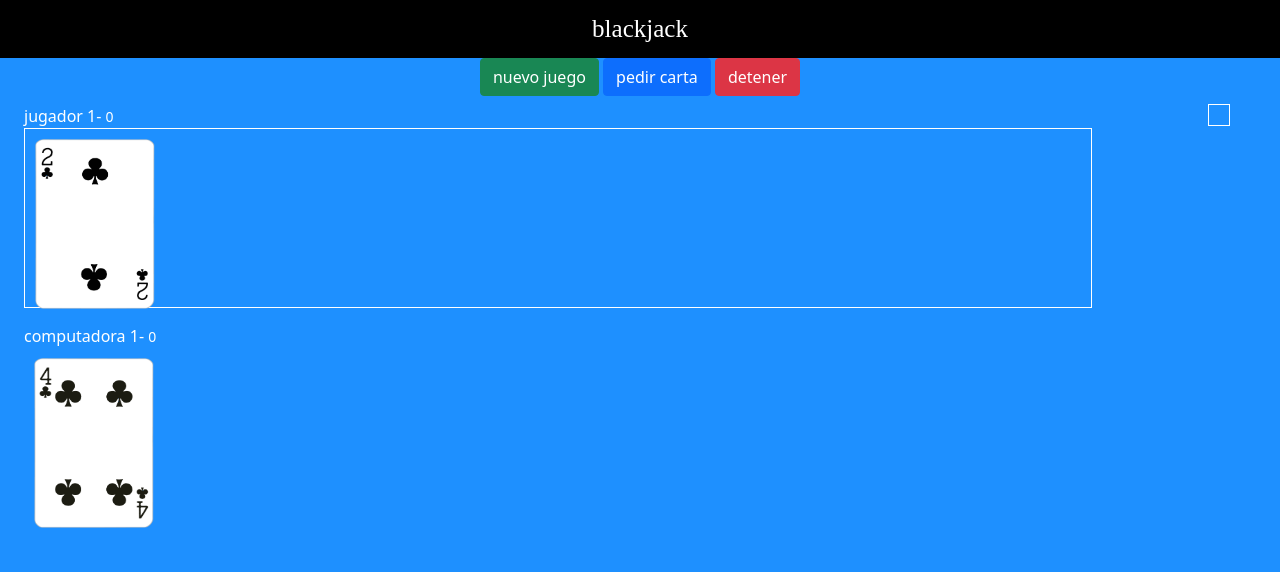
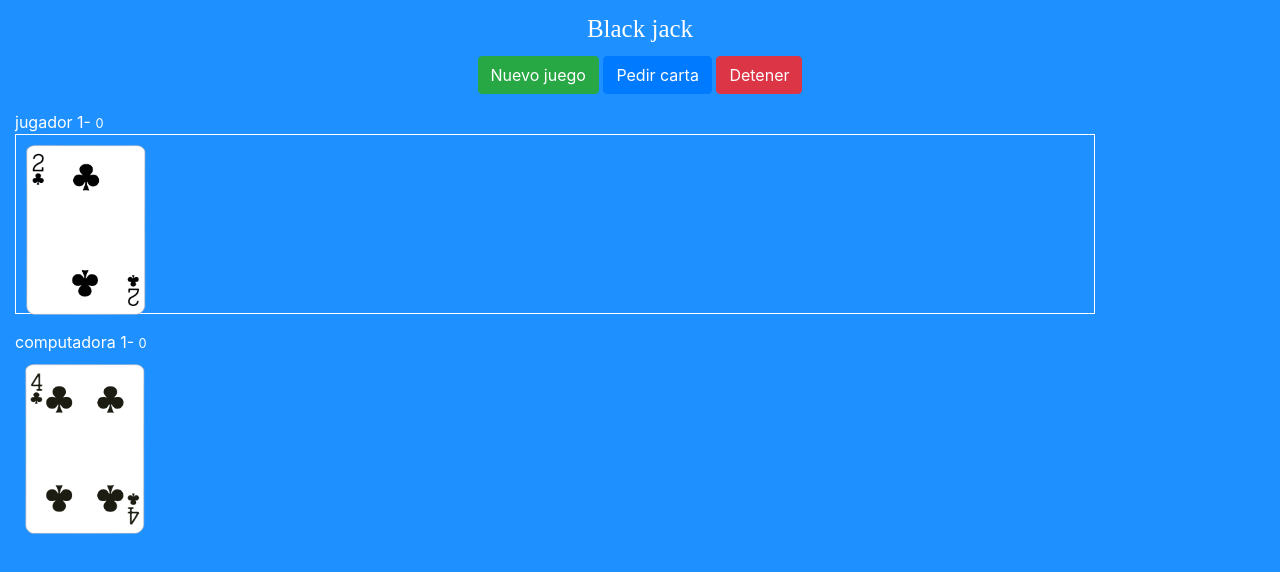
Before and after one commit to melvin01RD/juego-blackjack, a plain HTML site: page blackjack/index.html in a window 1280 px wide. Drawn offline with nearby package versions, Linux system fonts and the light colour scheme.

Commit message:
cambios en la estructura de juegos.js

```diff
--- a/blackjack/assets/app.js/juego.js
+++ b/blackjack/assets/app.js/juego.js
@@ -1,10 +1,13 @@
 
-/**
+/*
  * 2C = Two of Clubs
  * 2D = Two of Diamonds
  * 2H = Two of Hearts
  * 2S = Two of Spades
  */
+
+
+
 
 let deck         = [];
 const tipos      = ['C','D','H','S'];
@@ -41,6 +44,15 @@ const crearDeck = ( ) => {
     deck = _.shuffle( deck );
     console.log( deck );
     return deck;
+
+
+    /*const barajar=(arreglo)=>{ let i = arreglo.length; while(--i>0){let randIndex = Math.floor(Math.random() *
+      (i + 1)); [arreglo[randIndex],arreglo[i]] =[arreglo[i], arreglo[randIndex]];}
+
+      return arreglo;
+
+    }*/
+
 }
 
 crearDeck();
@@ -56,14 +68,12 @@ const pedirCarta = ( ) => {
     return carta;
 }
 
-// pedirCarta();
-const valorCarta = ( carta ) => {
+  pedirCarta();
 
+valorCarta(carta) {
     const valor = carta.substring(0, carta.length - 1);
-    return ( isNaN( valor ) ) ?
-            ( valor === 'A' ) ? 11 : 10
-            : valor * 1;
-}
+    return isNaN(valor) ? (valor === 'A' ? 11 : 10) : valor * 1;
+  }
 
 // turno de la computadora
 const turnoComputadora = ( puntosMinimos ) => {
@@ -158,3 +168,87 @@ btnNuevo.addEventListener('click', () => {
     btnDetener.disabled = false;
 
 });
+
+
+
+
+ // Objeto para manejar el estado del juego
+
+/*const juego = {
+    deck: [],
+    tipos: ['C', 'D', 'H', 'S'],
+    especiales: ['A', 'J', 'Q', 'K'],
+    puntosJugador: 0,
+    puntosComputadora: 0,
+    divCartasJugador: document.querySelector('#jugador-carta'),
+    divCartasComputadora: document.querySelector('#computadora-carta'),
+    puntosHTML: document.querySelectorAll('small'),
+    btnPedir: document.querySelector('#btnPedir'),
+    btnDetener: document.querySelector('#btnDetener'),
+    btnNuevo: document.querySelector('#btnNuevo'),
+
+    // Función para crear un nuevo deck y barajarlo
+    crearDeck() {
+      for (let i = 2; i <= 10; i++) {
+        for (let tipo of this.tipos) {
+          this.deck.push(i + tipo);
+        }
+      }
+
+      for (let tipo of this.tipos) {
+        for (let esp of this.especiales) {
+          this.deck.push(esp + tipo);
+        }
+      }
+
+      this.deck = _.shuffle(this.deck);
+    },
+
+    // Función para tomar una carta del deck
+    pedirCarta() {
+      if (this.deck.length === 0) {
+        throw 'No hay cartas en el deck';
+      }
+      const carta = this.deck.pop();
+      return carta;
+    },
+
+    // Función para obtener el valor de una carta
+    valorCarta(carta) {
+      const valor = carta.substring(0, carta.length - 1);
+      return isNaN(valor) ? (valor === 'A' ? 11 : 10) : valor * 1;
+    },
+
+    // Función para el turno de la computadora
+    turnoComputadora(puntosMinimos) {
+      // ... (código actual de la función)
+    },
+
+    // Función para manejar el evento de pedir carta
+    pedirCartaHandler() {
+      // ... (código actual del evento)
+    },
+
+    // Función para manejar el evento de detener
+    detenerHandler() {
+      // ... (código actual del evento)
+    },
+
+    // Función para manejar el evento de nuevo juego
+    nuevoJuegoHandler() {
+      // ... (código actual del evento)
+    },
+
+    // Inicialización del juego
+    init() {
+      this.btnPedir.addEventListener('click', this.pedirCartaHandler.bind(this));
+      this.btnDetener.addEventListener('click', this.detenerHandler.bind(this));
+      this.btnNuevo.addEventListener('click', this.nuevoJuegoHandler.bind(this));
+
+      this.crearDeck();
+    },
+  };
+
+  // Iniciar el juego
+  juego.init();
+  */
--- a/blackjack/assets/css/estilos.css
+++ b/blackjack/assets/css/estilos.css
@@ -7,11 +7,13 @@ html, body {
 
 .titulo {
     text-align: center;
-    background-color: black;
+    background-color:color4 {color: #2c9eae;}
     color: white;
-    padding: 10px;
+    padding: 8px;
+    margin-top: 2px;
     font-size: 25px;
     font-family: serif,sans-serif,Arial, Helvetica, 'Times New Roman', Times;
+    .color1 {color: #12181d;}
 }
 
 .carta {
@@ -26,8 +28,9 @@ html, body {
     font-size: 20px;
     position: absolute;
     padding: 10px;
-    right: 50px;
+    margin-right: 45px;
     border:solid,1px;
+    margin-left: -75px;
 
 }
 
--- a/blackjack/index.html
+++ b/blackjack/index.html
@@ -4,9 +4,15 @@
     <meta charset="UTF-8">
     <meta http-equiv="X-UA-Compatible" content="IE=edge">
     <meta name="viewport" content="width=device-width, initial-scale=1.0">
-    <title>blackjack</title>
-    <link href="https://cdn.jsdelivr.net/npm/bootstrap@5.0.2/dist/css/bootstrap.min.css" rel="stylesheet"
-        integrity="sha384-EVSTQN3/azprG1Anm3QDgpJLIm9Nao0Yz1ztcQTwFspd3yD65VohhpuuCOmLASjC" crossorigin="anonymous">
+
+    <title>Black jack</title>
+
+      <!--<link href="https://cdn.jsdelivr.net/npm/bootstrap@5.0.2/dist/css/bootstrap.min.css" rel="stylesheet"
+        integrity="sha384-EVSTQN3/azprG1Anm3QDgpJLIm9Nao0Yz1ztcQTwFspd3yD65VohhpuuCOmLASjC" crossorigin="anonymous">-->
+
+
+        <link rel="stylesheet" href="https://cdn.jsdelivr.net/npm/bootstrap@4.5.3/dist/css/bootstrap.min.css" integrity="sha384-TX8t27EcRE3e/ihU7zmQxVncDAy5uIKz4rEkgIXeMed4M0jlfIDPvg6uqKI2xXr2" crossorigin="anonymous">
+
     <link rel="stylesheet" href="assets/css/estilos.css">
 
 
@@ -17,21 +23,21 @@
 
 <header
 
-class="titulo"> blackjack
+class="titulo"> Black jack
 
 </header>
 
    <div  class="row-mt-2">
 
     <div class="col text-center">
-        <button id="btnNuevo"   class="btn btn-success">nuevo juego</button>
-        <button id="btnPedir"   class="btn btn-primary"> pedir carta</button>
-        <button id="btnDetener" class="btn btn-danger">detener</button>
+        <button id="btnNuevo"   class="btn btn-success">Nuevo juego</button>
+        <button id="btnPedir"   class="btn btn-primary">Pedir carta</button>
+        <button id="btnDetener" class="btn btn-danger">Detener</button>
    </div>
 
    </div>
 
-    <div class="row container mt-2">
+    <div class="row container mt-3">
         <div class="col">
 
         <h1  class="jugador-carta" ></h1>jugador 1- <small>0</small></h1>
@@ -54,8 +60,11 @@ class="titulo"> blackjack
 
 
 
-    <script src="assets/app.js/underscore.js"></script>
-    <script src="assets/app.js/juego.js"></script>
 
 </body>
+
+<script type="text/javascript" src="assets/js/undercores-min.js"></script>
+<script src="assets/app.js/juego.js"></script>
+
+
 </html>
```
Also changed, not shown: blackjack/assets/app.js/underscore.js.
